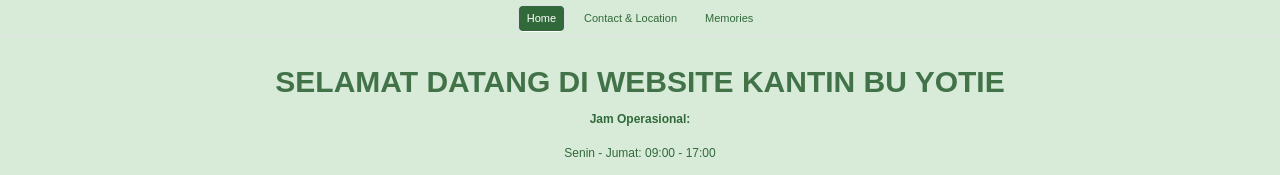
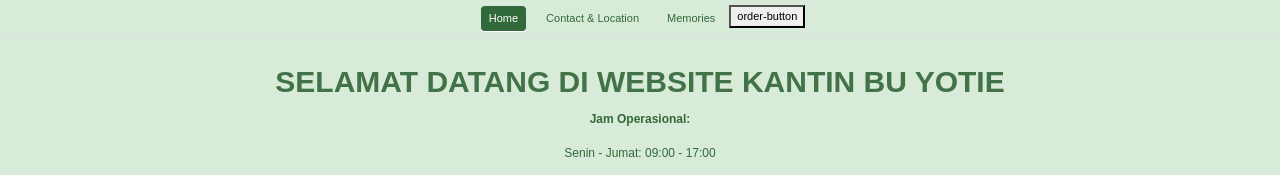
Before and after one commit to Orcanine/kantinyotie.github.io, a plain HTML site: page index.html in a window 1280 px wide. Shown: the top 175 px of the page. Drawn offline with nearby package versions, Linux system fonts and the light colour scheme; a web font is replaced by a local one.

Commit message:
Update index.html

```diff
--- a/index.html
+++ b/index.html
@@ -172,6 +172,11 @@
         <li class="nav-item">
             <a class="nav-link" href="memories.html">Memories</a>
         </li>
+<!-- Button redirects to order.html -->
+<a href="menu.html">
+  <button>order-button</button>
+</a>
+
     </ul>
 
 
```
